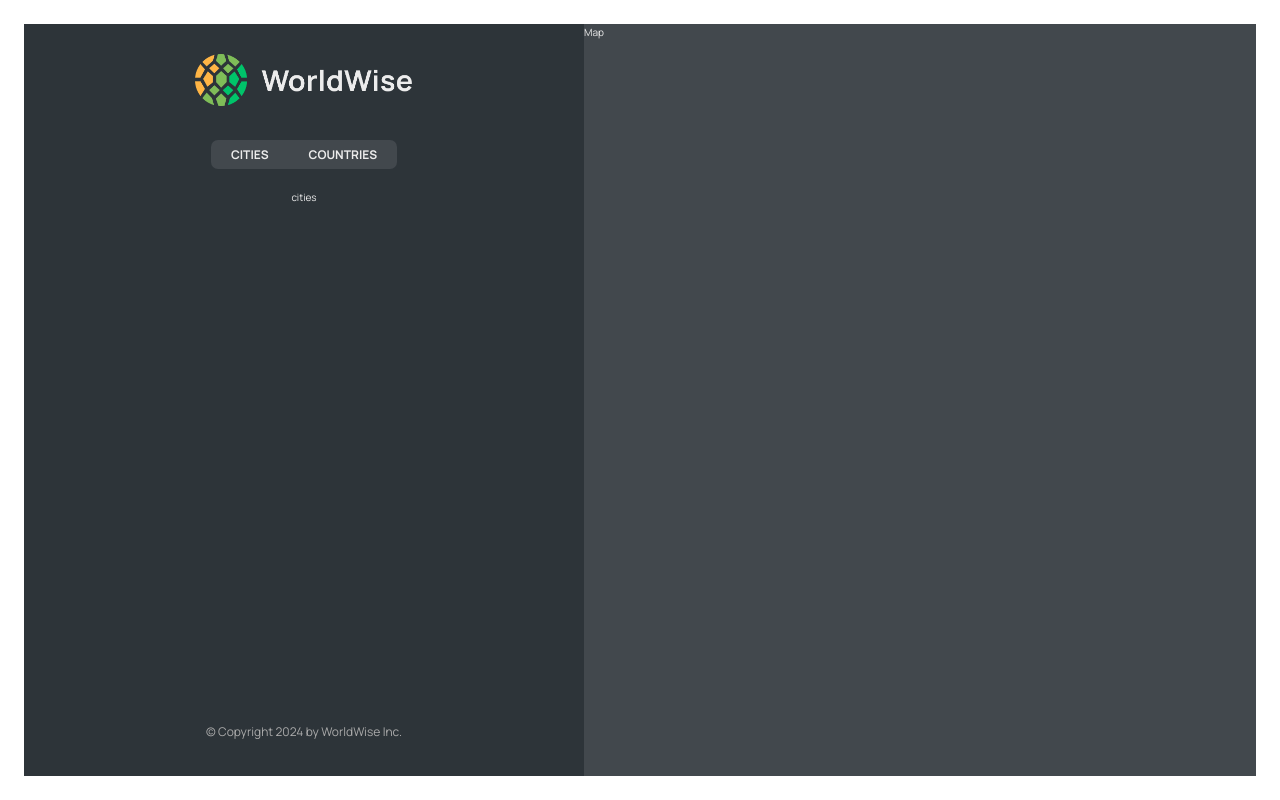
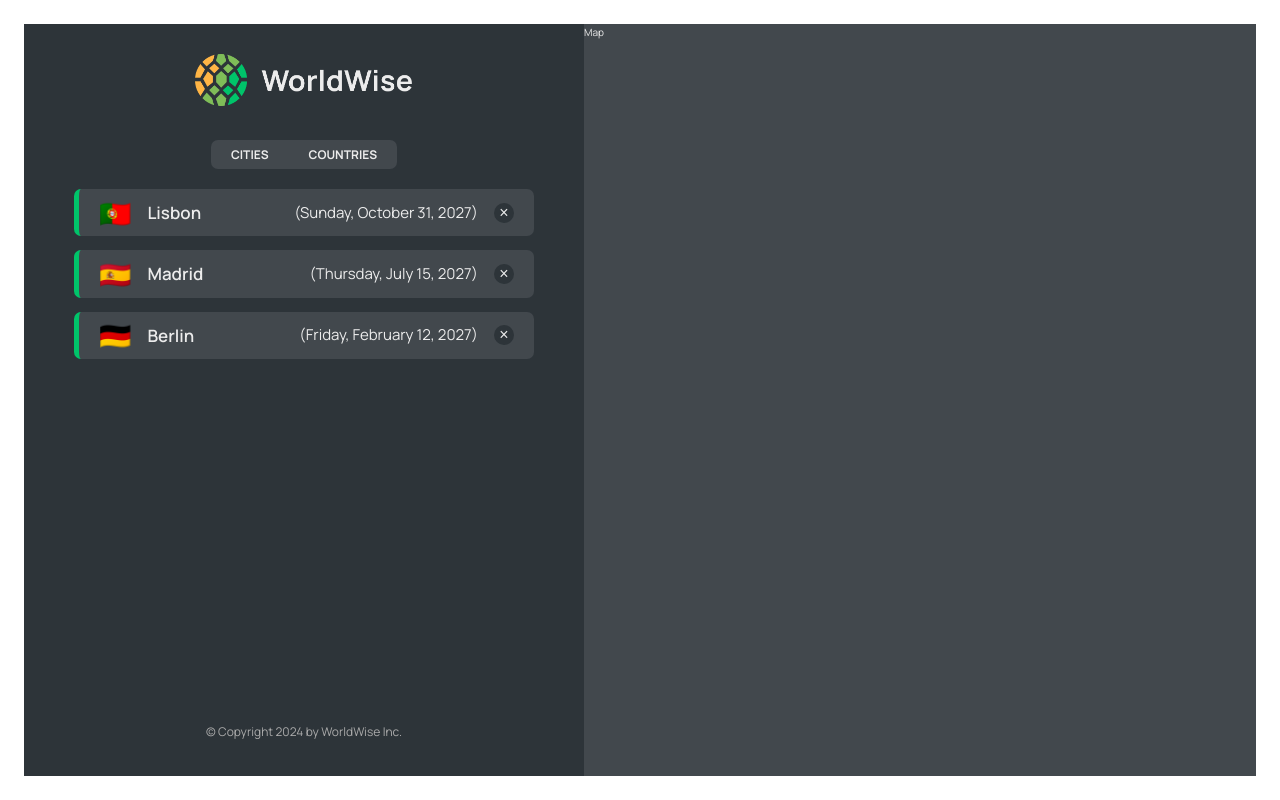
Before and after one commit to BAslani/worldwise, a React (Vite) app: page /app in a window 1280 px wide. Built offline with nearby package versions, Linux system fonts and the light colour scheme; data requests are answered from the project's data file.

Commit message:
feat: implemented cities list

```diff
--- a/package.json
+++ b/package.json
@@ -7,9 +7,11 @@
     "dev": "vite",
     "build": "tsc -b && vite build",
     "lint": "eslint .",
-    "preview": "vite preview"
+    "preview": "vite preview",
+    "server": "json-server data/cities.json --port 8000"
   },
   "dependencies": {
+    "json-server": "^1.0.0-beta.3",
     "react": "^18.3.1",
     "react-dom": "^18.3.1",
     "react-router-dom": "^6.28.0"
--- a/src/App.tsx
+++ b/src/App.tsx
@@ -5,8 +5,32 @@
 import Product from './pages/Product'
 import AppLayout from './pages/AppLayout'
 import PageNotFound from './pages/PageNotFound'
+import CityList from './components/CityList'
+import { useEffect, useState } from 'react'
+import { CityType } from '../types'
+
+const BASE_URL = 'http://localhost:8000'
 
 function App() {
+  const [cities, setCities] = useState<CityType[]>([])
+  const [isLoading, setIsLoading] = useState(false)
+
+  useEffect(() => {
+    async function fetchCities() {
+      try {
+        setIsLoading(true)
+        const res = await fetch(`${BASE_URL}/cities`)
+        const data = await res.json()
+        setCities(data)
+      } catch {
+        alert('There was an error loading data...')
+      } finally {
+        setIsLoading(false)
+      }
+    }
+
+    fetchCities()
+  }, [])
   return (
     <BrowserRouter>
       <Routes>
@@ -15,8 +39,14 @@
         <Route path='pricing' element={<Pricing />} />
         <Route path='login' element={<Login />} />
         <Route path='app' element={<AppLayout />}>
-          <Route index element={<p>cities</p>} />
-          <Route path='cities' element={<p>cities</p>} />
+          <Route
+            index
+            element={<CityList cities={cities} isLoading={isLoading} />}
+          />
+          <Route
+            path='cities'
+            element={<CityList cities={cities} isLoading={isLoading} />}
+          />
           <Route path='countries' element={<p>Countries</p>} />
           <Route path='form' element={<p>Form</p>} />
         </Route>
--- /dev/null
+++ b/src/components/CityItem.tsx
@@ -0,0 +1,25 @@
+import { CityType } from '../../types'
+import styles from './CityItem.module.css'
+
+type Props = {
+  city: CityType
+}
+
+const formatDate = (date: Date) =>
+  new Intl.DateTimeFormat('en', {
+    day: 'numeric',
+    month: 'long',
+    year: 'numeric',
+    weekday: 'long',
+  }).format(new Date(date))
+
+export default function CityItem({ city: { cityName, emoji, date } }: Props) {
+  return (
+    <li className={styles.cityItem}>
+      <span className={styles.emoji}>{emoji}</span>
+      <h3 className={styles.name}>{cityName}</h3>
+      <time className={styles.date}>({formatDate(date)})</time>
+      <button className={styles.deleteBtn}>&times;</button>
+    </li>
+  )
+}
--- /dev/null
+++ b/src/components/CityList.tsx
@@ -0,0 +1,26 @@
+import styles from './CityList.module.css'
+import { CityType } from '../../types'
+import Spinner from './Spinner'
+import CityItem from './CityItem'
+import Message from './Message'
+
+type Props = {
+  cities: CityType[] | []
+  isLoading: boolean
+}
+
+export default function CityList({ cities, isLoading }: Props) {
+  if (isLoading) return <Spinner />
+  if (!cities.length)
+    return (
+      <Message message='Add your first city by clicking on a city on the map' />
+    )
+
+  return (
+    <ul className={styles.cityList}>
+      {cities.map((city) => (
+        <CityItem key={city.id} city={city} />
+      ))}
+    </ul>
+  )
+}
--- /dev/null
+++ b/types.ts
@@ -0,0 +1,12 @@
+export type CityType = {
+  cityName: string
+  country: string
+  emoji: string
+  date: Date
+  notes: string
+  position: {
+    lat: number
+    lng: number
+  }
+  id: string
+}
```
Also changed, not shown: src/components/City.tsx (+25 -22 lines), src/components/Message.tsx (+9 -5 lines), data/cities.json (renamed from src/data/cities.json), 1 other file (tests, documents, lock files or other folders).
